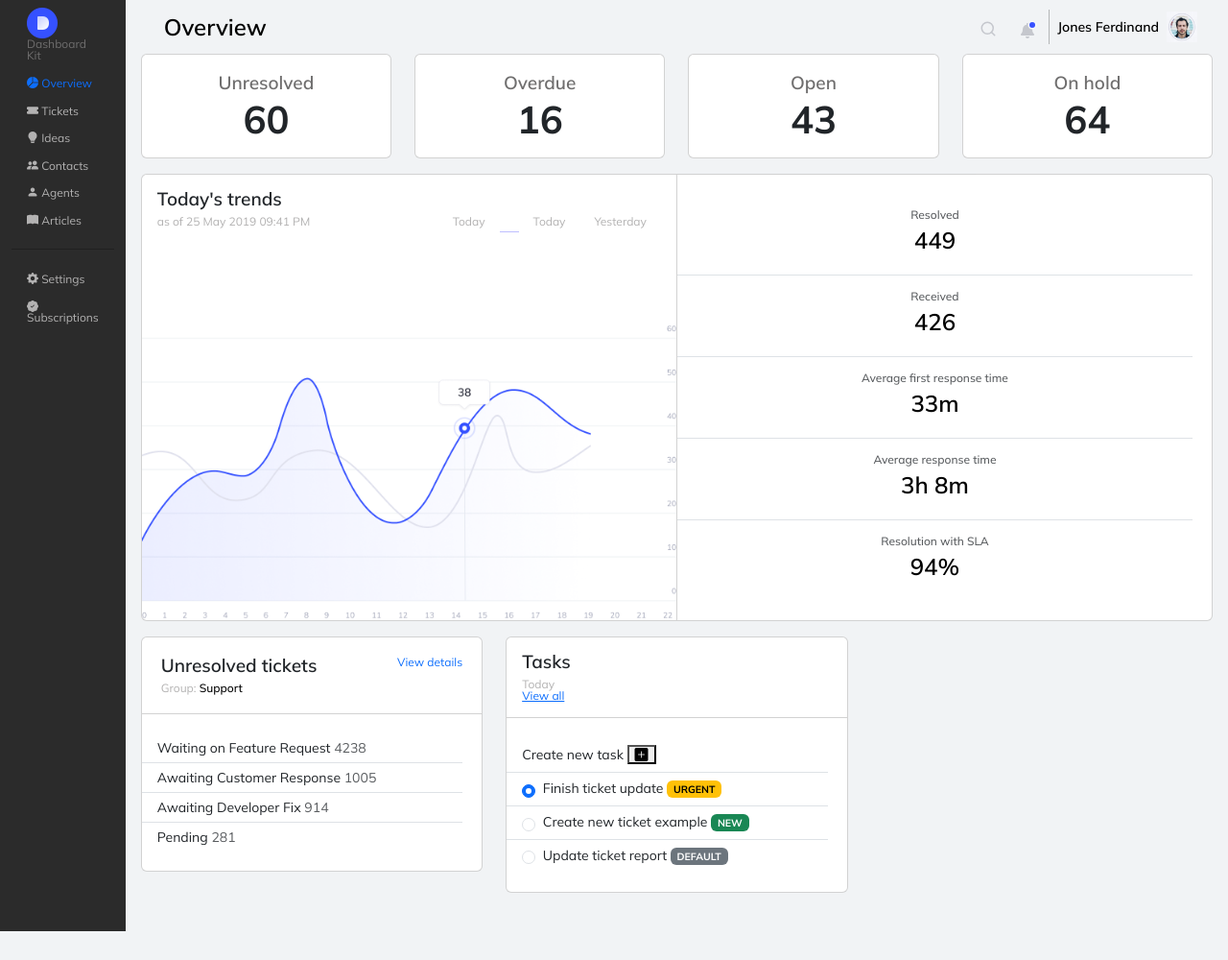
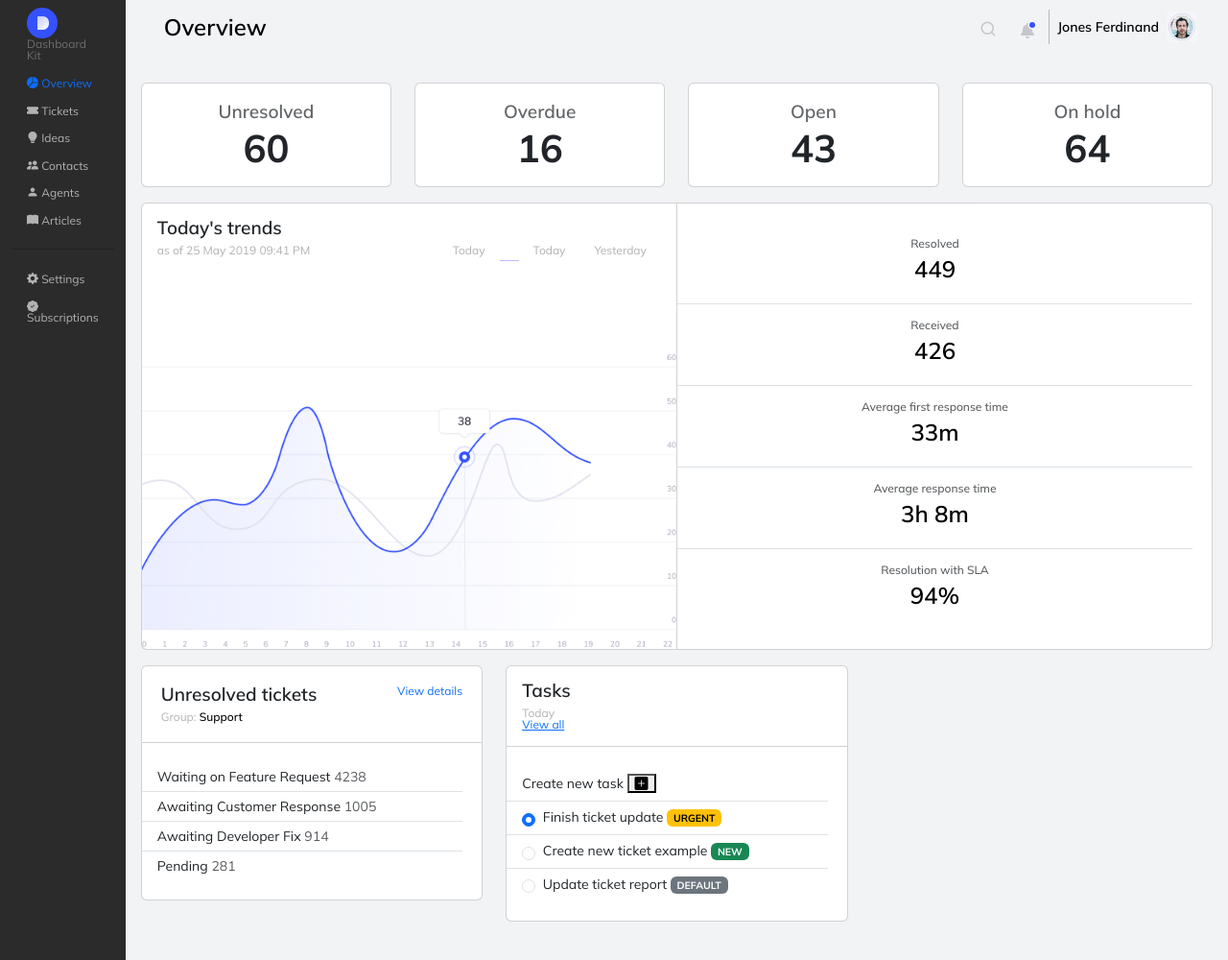
Before and after one commit to kitchb/Bootstrap_Group7, a website: page public/index.html in a window 1280 px wide. Shown: the whole page at 96% size. Before the commit the page ends 970 px from the top, so only its background shows below. Drawn offline with nearby package versions, Linux system fonts and the light colour scheme.

Commit message:
Updated style
Added margin bottom for header.
Commented color for row of ticket block and changed into opacity.

```diff
--- a/src/scss/style.scss
+++ b/src/scss/style.scss
@@ -47,6 +47,7 @@ $main-activecolor: rgb(63, 55, 227);
     display: flex;
     justify-content: space-between;
     align-items: center;
+    margin-bottom: 30px;
 
     .hleft {
         width: 50%;
@@ -88,7 +89,8 @@ $main-activecolor: rgb(63, 55, 227);
     h5 {
         font-weight: 600;
         font-size: 19px;
-        color: $secondary-color;
+        // color: $secondary-color;
+        opacity: .7;
     }
 
     p {
```
Also changed, not shown: public/assets/css/style.css, 1 other file.
